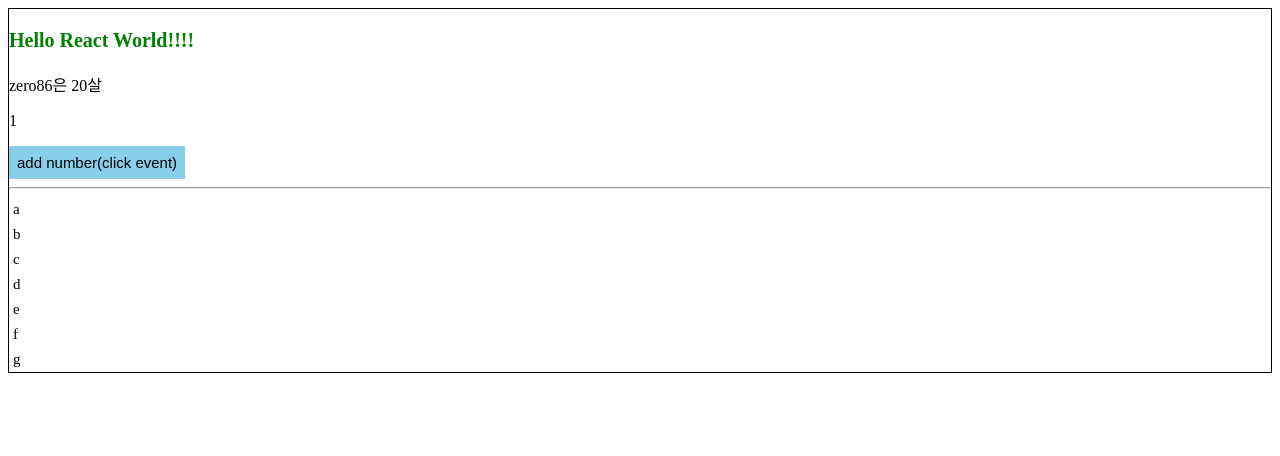
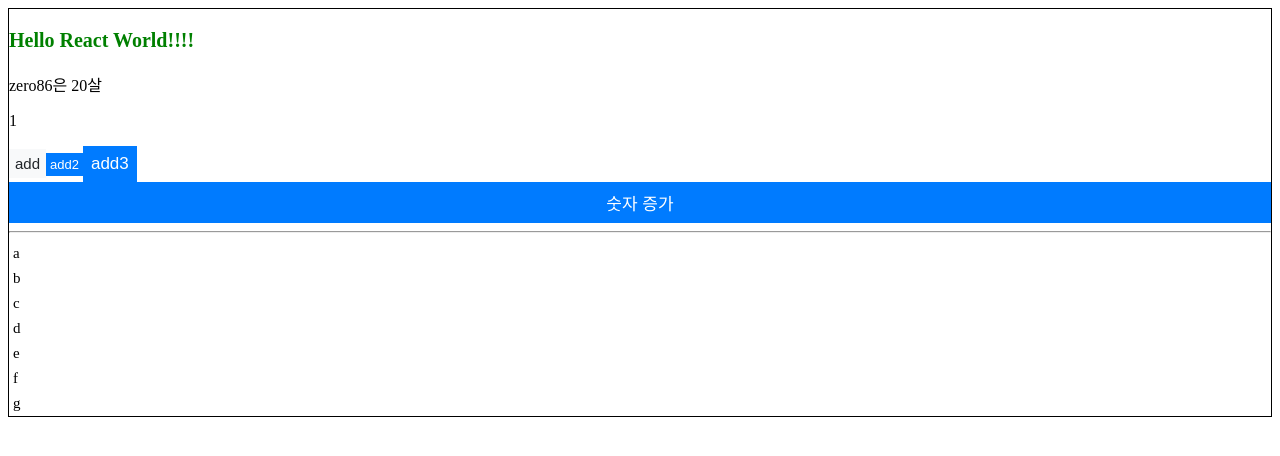
Before and after one commit to katanazero86/react-example, a React app: page / in a window 1280 px wide. Shown: the top 456 px of the page. Built offline with nearby package versions, Linux system fonts and the light colour scheme.

Commit message:
style 및 이벤트 핸들링

```diff
--- a/src/components/App.js
+++ b/src/components/App.js
@@ -2,6 +2,7 @@ import React, { useState } from 'react';
 
 import '../scss/App.scss';
 import Profile from './profile/Profile';
+import ButtonBasic from './atoms/ButtonBasic';
 
 // 함수형 컴포넌트
 // props 매개변수를 가진다 (컴포넌트 속성)
@@ -17,7 +18,10 @@ function App({name, age}) {
             <p className="hello-wrap-content">Hello React World!!!!</p>
             <p>{`${name}은 ${age}살`}</p>
             <p>{number}</p>
-            <button onClick={() => setNumber(number+1)}>add number(click event)</button>
+            <ButtonBasic text="add"/>
+            <ButtonBasic text="add2" color="primary" size="small"/>
+            <ButtonBasic text="add3" color="primary" size="large"/>
+            <ButtonBasic onClick={() => setNumber(number + 1)} text="숫자 증가" color="primary" size="large" fullWidth={true}/>
             <hr/>
             <Profile/>
         </div>
--- /dev/null
+++ b/src/components/atoms/ButtonBasic.js
@@ -0,0 +1,29 @@
+import React from 'react';
+import '../../scss/atoms/ButtonBasic.scss';
+
+function ButtonBasic({text, color, size, fullWidth, onClick}) {
+
+    const handleClick = () => {
+        if(onClick) {
+            onClick();
+        }
+
+        return false;
+    }
+
+    return(
+        <button
+        onClick={handleClick}
+        className={
+            `button-basic
+            ${color ? ` button-basic-${color}` : ``}
+            ${size ? ` button-basic-${size}` : ``}
+            ${fullWidth ? ` button-basic-full-width` : ``}`
+            .trim()
+        }>{text}</button>
+    )
+
+}
+
+
+export default ButtonBasic;
--- a/src/scss/App.scss
+++ b/src/scss/App.scss
@@ -7,13 +7,6 @@
         font-size: 20px;
     }
 
-    button {
-        outline: none;
-        border: none;
-        padding : 8px;
-        background-color: skyblue;
-        font-size: 15px;
-        cursor: pointer;
-    }
+
 
 }
--- /dev/null
+++ b/src/scss/atoms/ButtonBasic.scss
@@ -0,0 +1,45 @@
+.button-basic {
+
+    outline: none;
+    border: none;
+    color: #212529;
+    background-color: #f8f9fa;
+    border-color: #f8f9fa;
+    cursor: pointer;
+
+    box-sizing: border-box;
+
+    padding : 6px;
+    font-size: 15px;
+
+    &:hover {
+        background-color: #e2e6ea;
+        border-color: #dae0e5;
+    }
+
+    &-small {
+        font-size: 13px;
+        padding : 4px;
+    }
+
+    &-large {
+        font-size: 17px;
+        padding : 8px;
+    }
+
+    &-full-width {
+        width: 100%;
+    }
+
+}
+
+.button-basic-primary {
+    color: #fff;
+    background-color: #007bff;
+    border-color: #007bff;
+
+    &:hover {
+        background-color: #0069d9;
+        border-color: #0062cc;
+    }
+}
```
